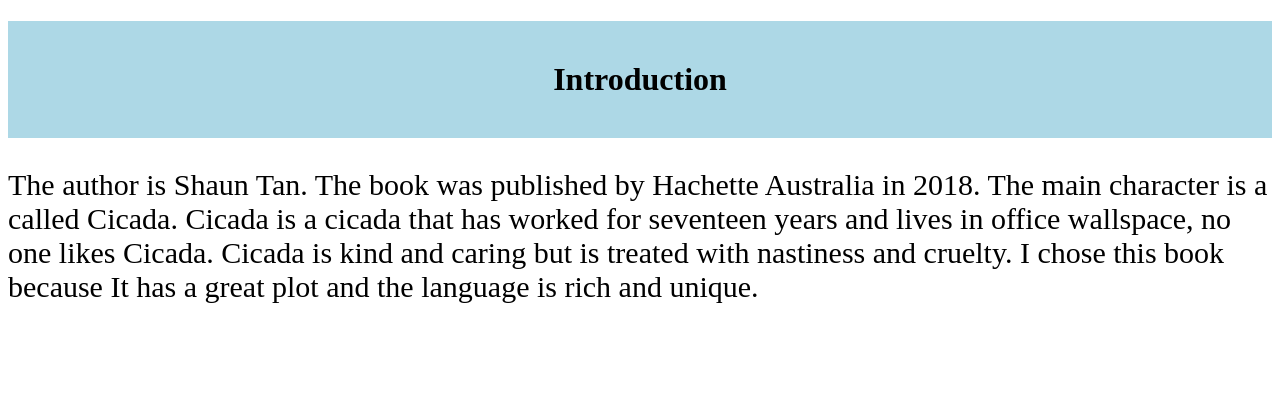
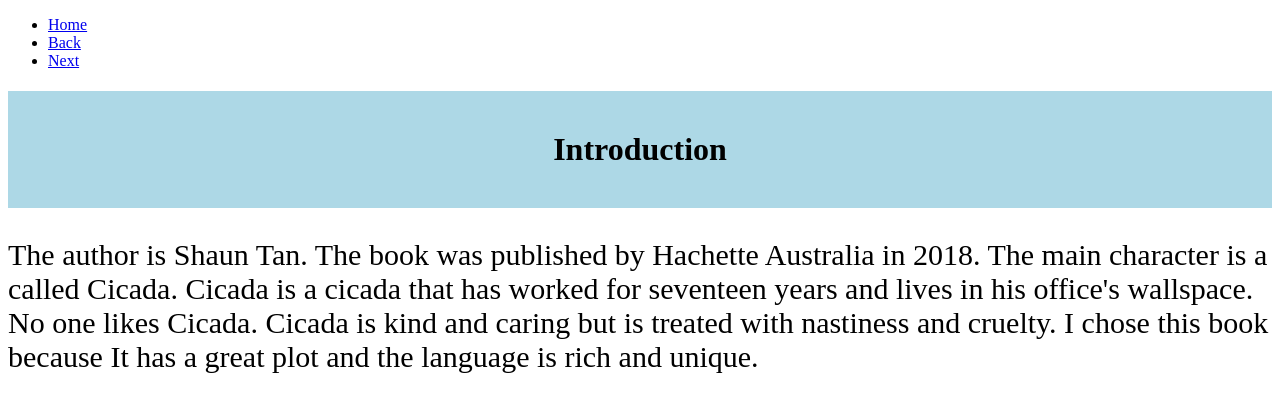
Before and after one commit to maxstothart2020/Pba, a plain HTML site: page RW/introduction.html in a window 1280 px wide. Drawn offline with Linux system fonts and the light colour scheme.

Commit message:
Update introduction.html

```diff
--- a/RW/introduction.html
+++ b/RW/introduction.html
@@ -1,6 +1,9 @@
 <!DOCTYPE html>
 <html>
-<style>
+<head>
+  <title>intro</title>
+  </head>
+  <style>
 #myHeader {
   background-color: lightblue;
   color: black;
@@ -8,6 +11,13 @@
   text-align: center;
 }
 </style>
-<h1 id="myHeader">Introduction</h1>
-<p style="font-size:30px;">The author is Shaun Tan.  The book was published by Hachette Australia in 2018.  The main character is a called Cicada.  Cicada is a cicada that has worked for seventeen years and lives in office wallspace, no one likes Cicada.  Cicada is kind and caring but is treated with nastiness and cruelty.  I chose this book because It has a great plot and the language is rich and unique.</p>
+				<nav>
+    		<ul>
+        		<li><a href="https://maxstothart2020.github.io/pba/index.html">Home</a></li>
+	        	<li><a href="https://maxstothart2020.github.io/pba/RW/index.html.html">Back</a></li>
+			<li><a href="https://maxstothart2020.github.io/pba/RW/Themes.html">Next</a></li>
+    		</ul>
+		</nav>
+  <h1 id="myHeader">Introduction</h1>
+<p style="font-size:30px;">The author is Shaun Tan.  The book was published by Hachette Australia in 2018.  The main character is a called Cicada.  Cicada is a cicada that has worked for seventeen years and lives in his office's wallspace.  No one likes Cicada.  Cicada is kind and caring but is treated with nastiness and cruelty.  I chose this book because It has a great plot and the language is rich and unique.</p>
 </html>
```
